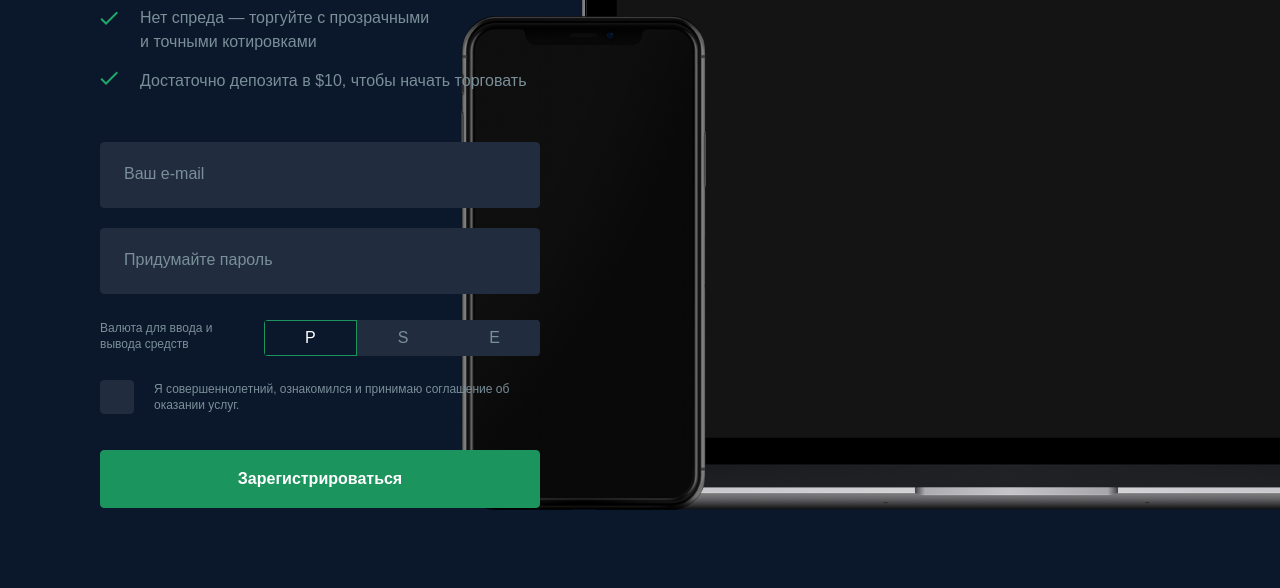
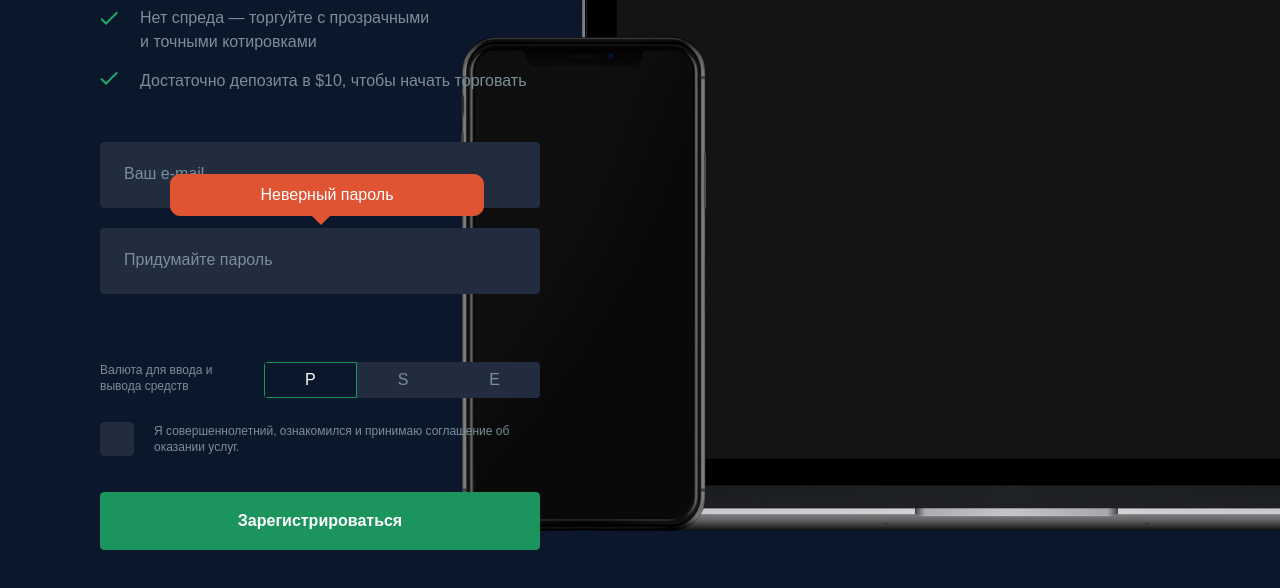
Before and after one commit to ksenksenni/dataduck-form-script, a website: page index.html in a window 1280 px wide. Shown: the part 200-788 px from the top of the page. Drawn offline with nearby package versions, Linux system fonts and the light colour scheme; files that its build step writes are made by us from their sources.

Commit message:
added error password block

```diff
--- a/index.html
+++ b/index.html
@@ -25,19 +25,21 @@
         </ul>
 
         <form class="form" action="#" method="post">
+            <div class="form-input">
 
                 <div class="form__item">
                     <input class="form__item-input" type="text" name="email" id="email" required>
                     <label class="form__item-label" for="email">Ваш e-mail</label>
                 </div>
 
-            <div class="form__item">
+                <div class="form__item form__item-password">
                     <input class="form__item-input" type="password" name="password" id="password" required>
                     <label class="form__item-label" for="password">Придумайте пароль</label>
                 </div>
 
-            <div class="form__error-password on off">
+                <div class="form__error-password on">
                     Неверный пароль
+                </div>
             </div>
 
             <div class="form__radio">
@@ -67,9 +69,9 @@
                 <label for="consent">Я совершеннолетний, ознакомился и принимаю соглашение об оказании услуг.</label>
             </div>
 
-            <div>
-                <p class="form__error-attention form__error-attention-email on off">Учётная запись с указанным e-mail уже существует</p>
-                <p class="form__error-attention form__error-attention-password on off">Слишком короткий пароль! Используйте не менее 4 символов.</p>
+            <div class="form__error-attention">
+                <p class="form__error-attention-text form__error-attention-email on off">Учётная запись с указанным e-mail уже существует</p>
+                <p class="form__error-attention-text form__error-attention-password on off">Слишком короткий пароль! Используйте не менее 4 символов.</p>
             </div>
 
             <input class="form__btn" type="submit" value="Зарегистрироваться">
--- a/styles/form.scss
+++ b/styles/form.scss
@@ -47,6 +47,46 @@
     transform: translateY(-10px);
 }
 
+.form-input {
+    position: relative;
+}
+
+.form__error-password {
+    position: absolute;
+    top: -130px;
+    left: 70px;
+    border: 1px solid map-get($colors, 'red');
+    border-radius: 10px;
+    background-color: map-get($colors, 'red');
+    padding: 8px 16px;
+    position: relative;
+    max-width: 280px;
+    color: map-get($colors, 'white');
+    text-align: center;
+    @include for-small-mobile {
+        left: 40px;
+        width: 70%;
+    }
+}
+
+.form__error-password::before,
+.form__error-password::after {
+    content: '';
+    position: absolute;
+    left: 140px;
+    bottom: -20px;
+    border: 10px solid transparent;
+    border-top: 10px solid map-get($colors, 'red');
+    @include for-small-mobile {
+        left: 120px;
+    }
+}
+
+.form__error-password::after {
+    border-top: 10px solid map-get($colors, 'red');
+    bottom: -19px;
+}
+
 .form__btn {
     margin-top: 16px;
     width: 100%;
@@ -74,6 +114,14 @@
 }
 
 .form__error-attention {
+    @include for-small-mobile {
+        width: 90%;
+        margin-left: 10px;
+        margin-right: 10px;
+    }
+}
+
+.form__error-attention-text {
     position: relative;
     color: map-get($colors, 'white');
     font-size: 16px;
```
Lines whose indentation alone changed are shown as unchanged.
